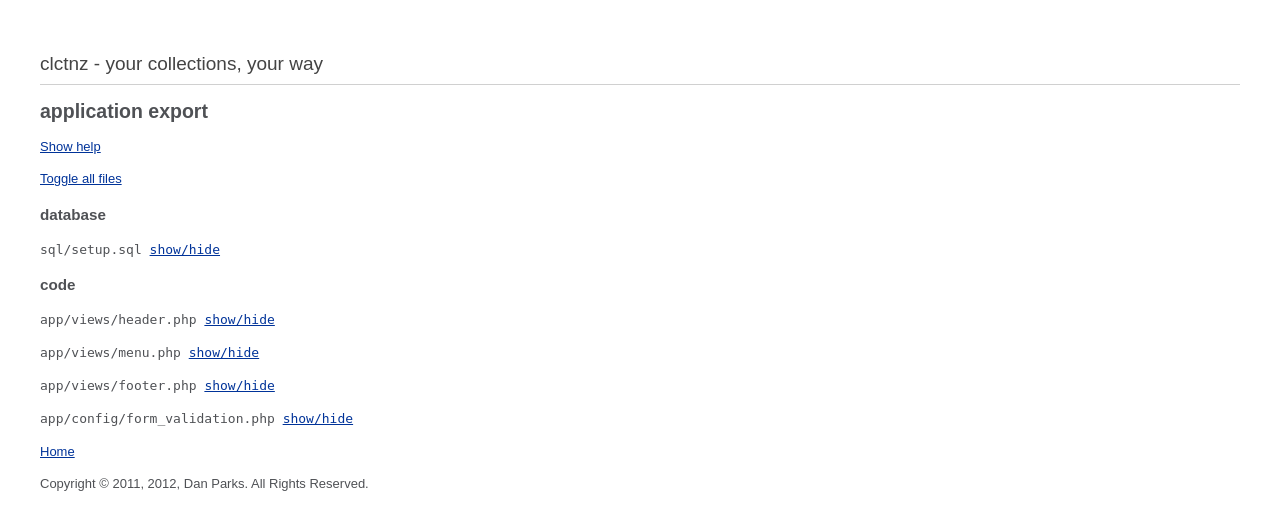
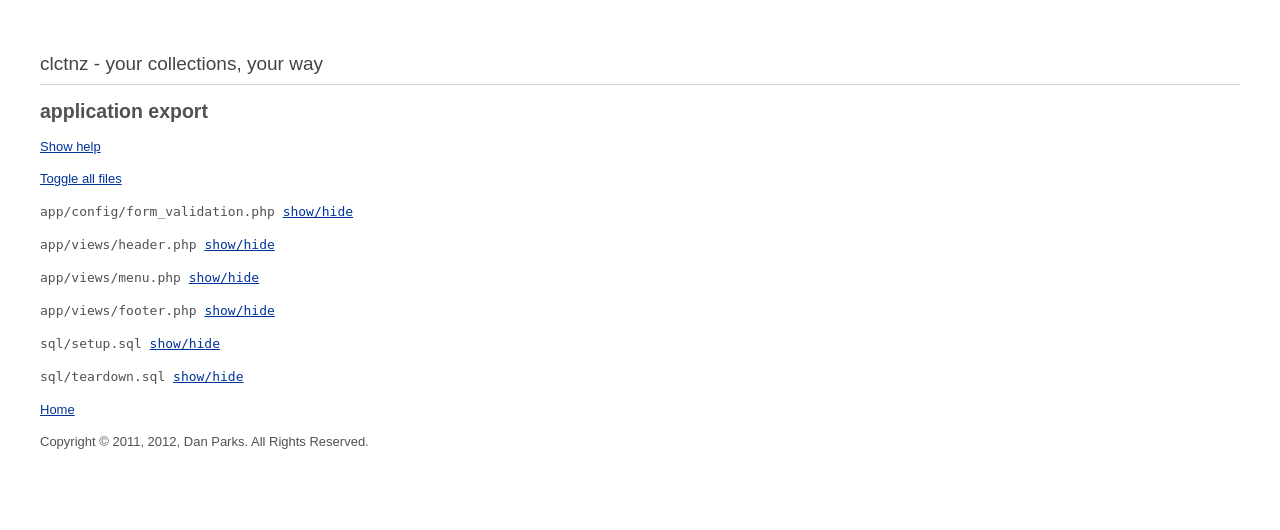
Before and after one commit to tapostrophemo/clctnz, a CodeIgniter app: page /application/export in a window 1280 px wide. Shown: the top 530 px of the page. Run offline with CodeIgniter, Linux system fonts and the light colour scheme.

Commit message:
refactored codegen: re-ordering, added "teardown.sql"

```diff
--- a/app/controllers/application.php
+++ b/app/controllers/application.php
@@ -19,22 +19,12 @@ class Application extends CI_Controller
   function export() {
     $this->load->model('CollectionApp');
     $collectibles = $this->CollectionApp->getTables();
+    $code = $this->generateCode($collectibles);
+    $this->load->view('export', array('code' => $code));
+  }
 
-    $sql = '';
-    $code = array(
-      array('name' => 'app/views/header.php', 'code' => getTemplate('views/header.php')),
-      array('name' => 'app/views/menu.php', 'code' => getTemplate('views/menu.php')),
-      array('name' => 'app/views/footer.php', 'code' => getTemplate('views/footer.php')),
-    );
-    foreach ($collectibles as $collectible) {
-      $sql .= "\n" . $this->CollectionApp->getSql($collectible) . ";\n";
-      $code[] = array('name' => "app/views/${collectible}/all.php", 'code' => getTemplate('views/collectible/all.php', $collectible));
-      $code[] = array('name' => "app/views/${collectible}/add.php", 'code' => getTemplate('views/collectible/add.php', $collectible));
-      $code[] = array('name' => "app/views/${collectible}/edit.php", 'code' => getTemplate('views/collectible/edit.php', $collectible));
-    }
-    foreach ($collectibles as $collectible) {
-      $code[] = array('name' => "app/controllers/${collectible}.php", 'code' => getTemplate('views/templates/controller.php', $collectible));
-    }
+  private function generateCode($collectibles) {
+    $code = array();
 
     $config = array();
     foreach ($collectibles as $collectible) {
@@ -42,6 +32,26 @@ class Application extends CI_Controller
     }
     $code[] = array('name' => "app/config/form_validation.php", 'code' => getTemplate('views/templates/form_validation.php', join($config, "\n")));
 
-    $this->load->view('export', array('sql' => $sql, 'code' => $code));
+    foreach ($collectibles as $collectible) {
+      $code[] = array('name' => "app/controllers/${collectible}.php", 'code' => getTemplate('views/templates/controller.php', $collectible));
+    }
+
+    $code[] = array('name' => 'app/views/header.php', 'code' => getTemplate('views/header.php'));
+    $code[] = array('name' => 'app/views/menu.php', 'code' => getTemplate('views/menu.php'));
+    $code[] = array('name' => 'app/views/footer.php', 'code' => getTemplate('views/footer.php'));
+    foreach ($collectibles as $collectible) {
+      $code[] = array('name' => "app/views/${collectible}/all.php", 'code' => getTemplate('views/collectible/all.php', $collectible));
+      $code[] = array('name' => "app/views/${collectible}/add.php", 'code' => getTemplate('views/collectible/add.php', $collectible));
+      $code[] = array('name' => "app/views/${collectible}/edit.php", 'code' => getTemplate('views/collectible/edit.php', $collectible));
+    }
+
+    $sql = array();
+    foreach ($collectibles as $collectible) {
+      $sql[] = $this->CollectionApp->getSql($collectible);
+    }
+    $code[] = array('name' => 'sql/setup.sql', 'code' => join($sql, ";\n\n"));
+    $code[] = array('name' => 'sql/teardown.sql', 'code' => "DROP TABLE IF EXISTS\n  " . join($collectibles, ",\n  ") . ';');
+
+    return $code;
   }
 }
--- a/app/views/export.php
+++ b/app/views/export.php
@@ -8,10 +8,6 @@
 
 <p><a href="#" id="toggleAll">Toggle all files</a></p>
 
-<h3>database</h3>
-<pre>sql/setup.sql <code class="collapsed"><?=$sql?></code></pre>
-
-<h3>code</h3>
 <?php foreach ($code as $file): ?>
 <pre><?=$file['name']?> <code class="collapsed"><?=$file['code']?></code></pre>
 <?php endforeach; ?>
--- a/app/views/templates/controller.php
+++ b/app/views/templates/controller.php
@@ -1,6 +1,6 @@
 <?php
 
-class $collectible
+class $collectible extends CI_Controller
 {
   function add() {
     // TODO: write function to add $collectible
```
